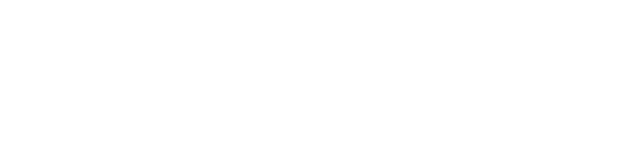
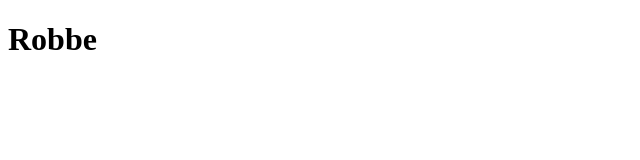
Before and after one commit to Robbe2005/robbedewit.github.io, a plain HTML site: page index.html in a window 1280 px wide. Shown: the whole page, without its empty margins (0-640 px from the left). Drawn offline with Linux system fonts and the light colour scheme.

Commit message:
Update index.html

```diff
--- a/index.html
+++ b/index.html
@@ -6,6 +6,7 @@
     <title>Robbe De Wit</title>
 </head>
 <body>
+    <h1>Robbe</h1>
 
 </body>
 </html>
```
